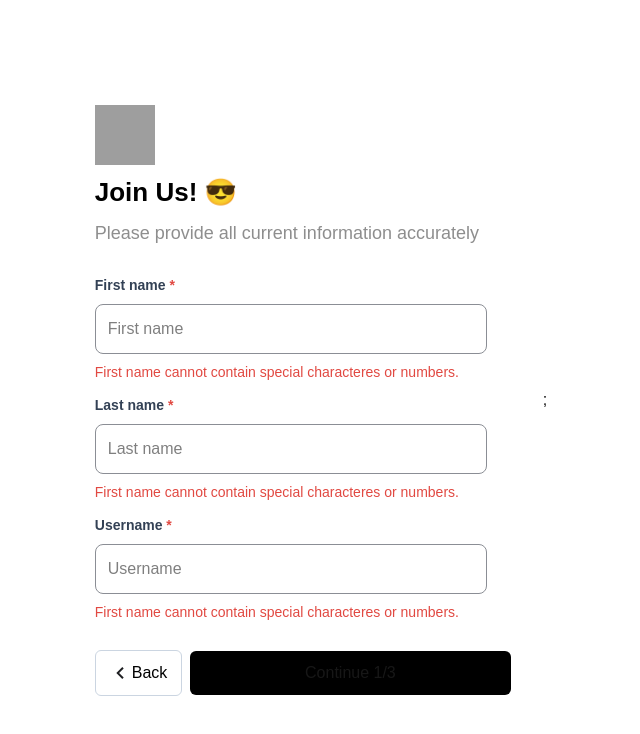
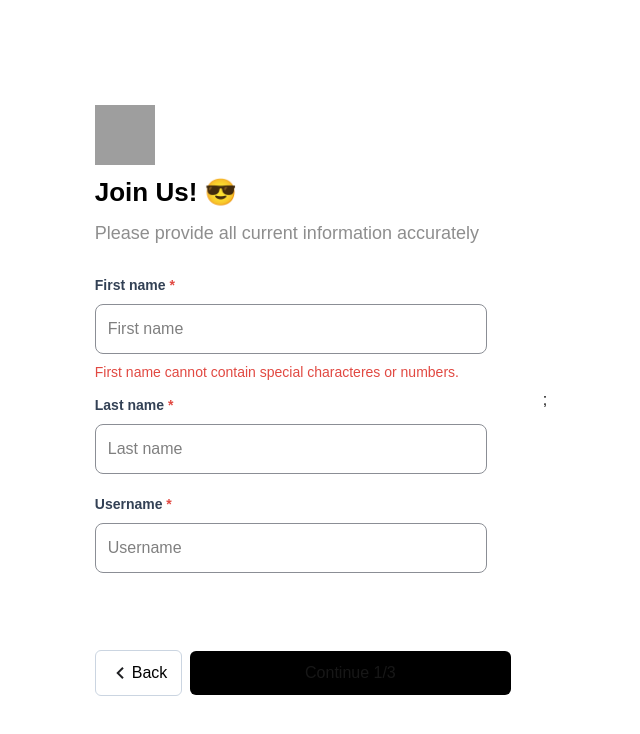
Before and after one commit to mnkhbldd/multisteps, a Next.js app: page / in a window 1280 px wide. Shown: the top 734 px of the page, without its empty margins (335-975 px from the left). Built offline with nearby package versions, Linux system fonts and the light colour scheme; grey boxes are pictures that could not be loaded.

Commit message:
ErrorText for each Input

```diff
--- a/src/components/Container.jsx
+++ b/src/components/Container.jsx
@@ -19,7 +19,11 @@ export const Container = () => {
           </div>
           {/* Header Finished*/}
           <div className="flex flex-col gap-3">
-            <CustomInput Title="First name" Types="email" />
+            <CustomInput
+              Title="First name"
+              Types="email"
+              ErrorText="First name cannot contain special characteres or numbers."
+            />
             <CustomInput Title="Last name" Types="text" />
             <CustomInput Title="Username" Types="text" />
           </div>
--- a/src/components/CustomInput.jsx
+++ b/src/components/CustomInput.jsx
@@ -1,6 +1,6 @@
 import { InputError } from "./InputError";
 
-export const CustomInput = ({ Title, Types }) => {
+export const CustomInput = ({ Title, Types, ErrorText }) => {
   return (
     <div className="flex flex-col gap-2">
       <p className="text-[14px] text-[#334155] font-semibold">
@@ -12,7 +12,7 @@ export const CustomInput = ({ Title, Types }) => {
         placeholder={Title}
         className="p-3 border border-[#8B8E95] rounded-[8px] w-[392px] outline-none focus-visible:border-[#0CA5E9] text-black"
       ></input>
-      <InputError Text="First name cannot contain special characteres or numbers." />
+      <InputError ErrorText={ErrorText} />
     </div>
   );
 };
--- a/src/components/InputError.jsx
+++ b/src/components/InputError.jsx
@@ -1,3 +1,3 @@
-export const InputError = ({ Text }) => {
-  return <p className="text-[14px] text-[#E14942]">{Text}</p>;
+export const InputError = ({ ErrorText }) => {
+  return <p className="text-[14px] text-[#E14942]">{ErrorText}</p>;
 };
```
